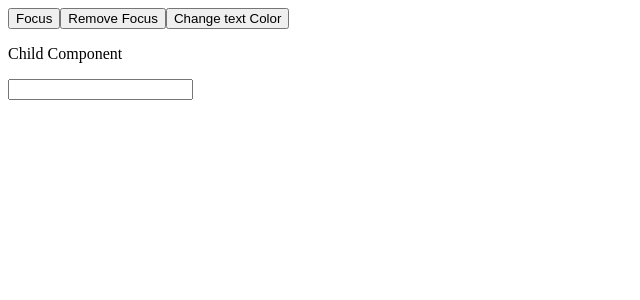
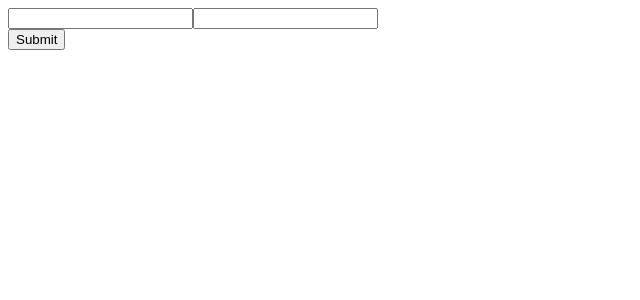
Before and after one commit to mdmujibalam/React-Hooks, a React (Vite) app in the folder react-coding/: page / in a window 1280 px wide. Shown: the top 300 px of the page, without its empty margins (0-640 px from the left). Built offline with nearby package versions, Linux system fonts and the light colour scheme.

Commit message:
Examples Added for useActionState & useFormStatus

```diff
--- a/react-coding/src/App.jsx
+++ b/react-coding/src/App.jsx
@@ -2,13 +2,15 @@ import React from 'react'
 import UseReducer from './hooks/inBuiltHooksExplanationWithExample/UseReducer'
 import UseRef from './hooks/inBuiltHooksExplanationWithExample/UseRef'
 import UseImperativeParent from './hooks/inBuiltHooksExplanationWithExample/UseImperativeParent'
+import UseActionState from './hooks/inBuiltHooksExplanationWithExample/UseActionState'
 
 const App = () => {
   return (
     <div>
       {/* <UseReducer/> */}
       {/* <UseRef/> */}
-      <UseImperativeParent/>
+      {/* <UseImperativeParent/> */}
+      <UseActionState/>
     </div>
   )
 }
--- /dev/null
+++ b/react-coding/src/hooks/inBuiltHooksExplanationWithExample/UseActionState.jsx
@@ -0,0 +1,53 @@
+import React, { useActionState } from "react";
+import UseFormStatus from "./UseFormStatus";
+
+const UseActionState = () => {
+
+  const initialState={
+    email:"",
+    password:""
+  }
+
+
+  const handleSubmit = async (prevState, formData) => {
+    const emailId = formData.get("email");
+    const password = formData.get("password");
+
+    // console.log("emailId & pasword==>", emailId, password);
+
+    const result = await new Promise((resolve, reject) => {
+      setTimeout(() => {
+        resolve({
+          status: "success",
+          response: "Login Successful !!!",
+        });
+      }, 3000);
+    });
+
+    console.log(result);
+
+    return {
+      status: result.status,
+      message: result.response,
+    };
+  };
+
+  const [formState, dispatchAction, isPending] = useActionState(handleSubmit,initialState);
+
+  //console.log("formState==>", formState)
+
+  return (
+    <div>
+      <form action={dispatchAction}>
+        <input type="text" name="email" defaultValue={formState.email}/>
+        <input type="text" name="password" defaultValue={formState.password}/>
+        <UseFormStatus/>
+        <button type="submit">Submit</button>
+      </form>
+      {isPending && <span>Submitting Data, Plz Wait !</span>}
+      {formState?.status === "success" && <span>{formState?.message}</span>}
+    </div>
+  );
+};
+
+export default UseActionState;
--- /dev/null
+++ b/react-coding/src/hooks/inBuiltHooksExplanationWithExample/UseFormStatus.jsx
@@ -0,0 +1,15 @@
+import React from 'react'
+import {useFormStatus} from "react-dom"
+
+const UseFormStatus = () => {
+    const {pending, data, method, action}= useFormStatus();
+    console.log("pending==>", pending);
+    console.log("data==>", data);
+    console.log("method==>", method);
+    console.log("action==>", action);
+  return (
+    <div></div>
+  )
+}
+
+export default UseFormStatus
--- a/react-coding/src/main.jsx
+++ b/react-coding/src/main.jsx
@@ -1,9 +1,5 @@
-import { StrictMode } from 'react'
-import { createRoot } from 'react-dom/client'
-import App from './App.jsx'
+import { StrictMode } from "react";
+import { createRoot } from "react-dom/client";
+import App from "./App.jsx";
 
-createRoot(document.getElementById('root')).render(
-  <StrictMode>
-    <App />
-  </StrictMode>,
-)
+createRoot(document.getElementById("root")).render(<App />);
```
